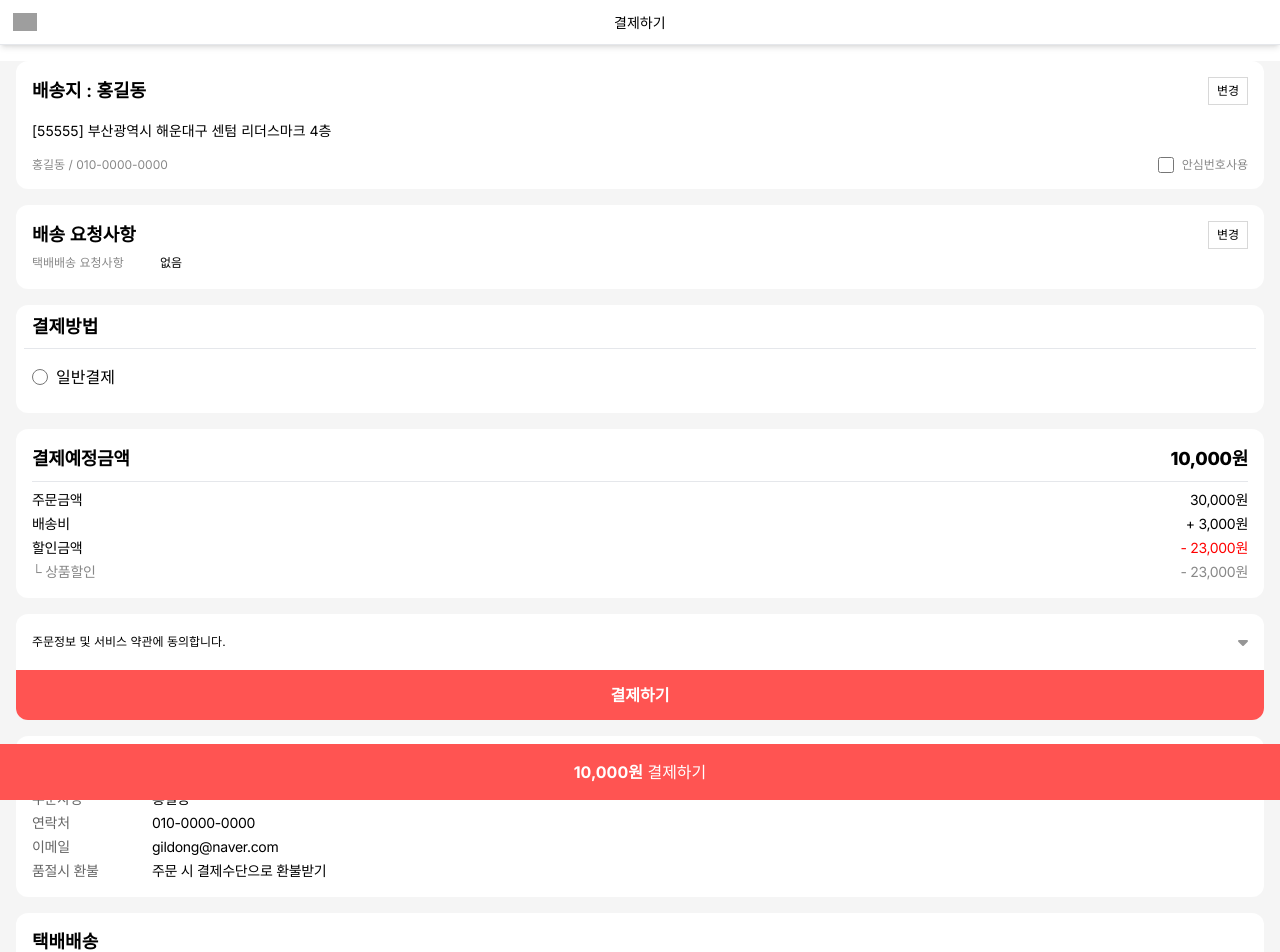
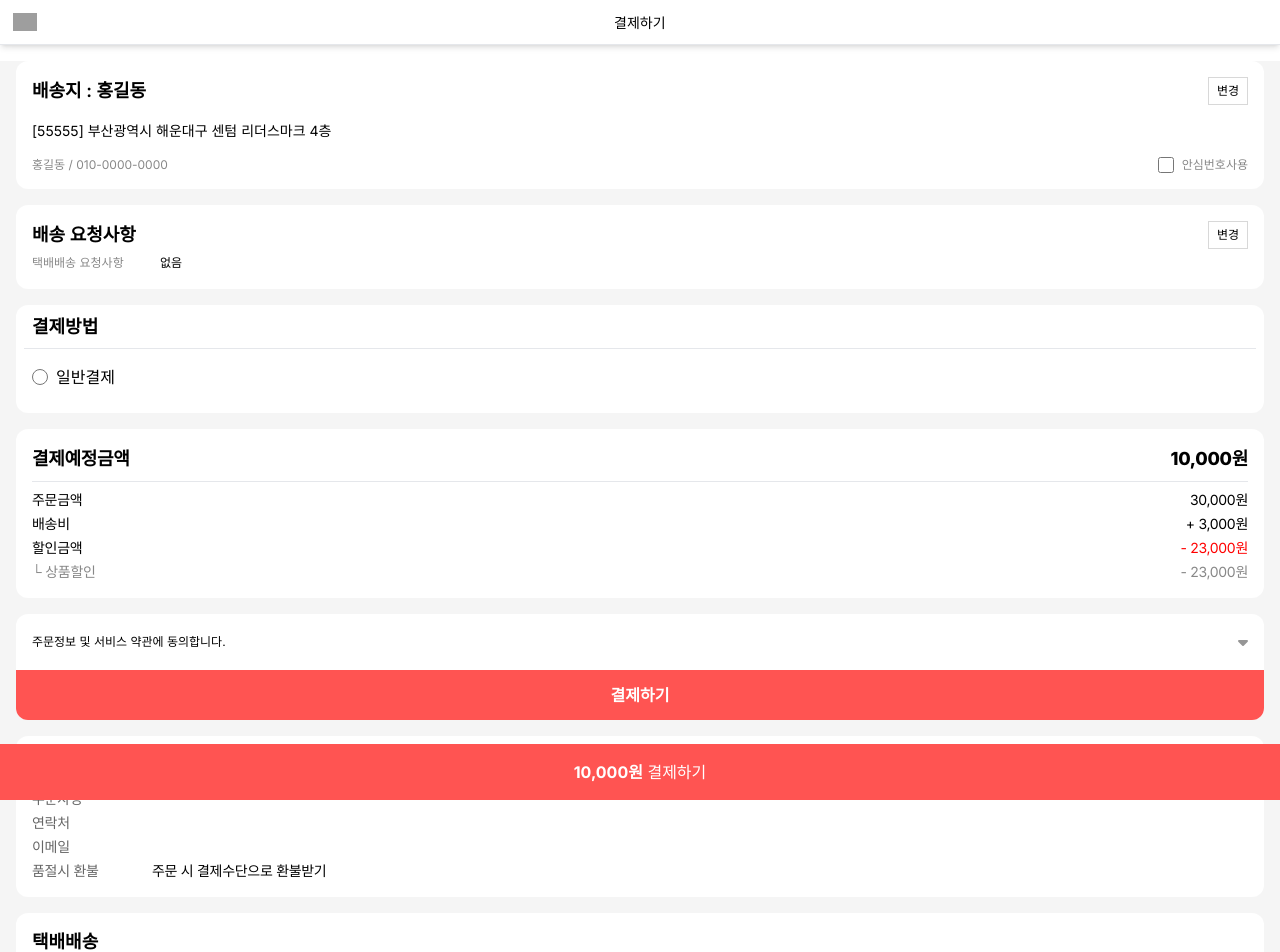
Before and after one commit to myonjin/Tyranno, a Next.js app: page /order in a window 1280 px wide. Shown: the top 952 px of the page. Built offline with nearby package versions, Linux system fonts and the light colour scheme; no server answers; grey boxes are pictures that could not be loaded.

Commit message:
feat : 주문자 정보

```diff
--- /dev/null
+++ b/src/actions/mypage.ts
@@ -0,0 +1,8 @@
+import { GetAPI } from './FetchAPI'
+import { GetToken } from './GetToken'
+const token = GetToken()
+async function getMyInfo() {
+    const response = await GetAPI('/api/v1/users', undefined, await token)
+    return response.result
+}
+export { getMyInfo }
--- a/src/components/pages/order/InformationOfOrderer.tsx
+++ b/src/components/pages/order/InformationOfOrderer.tsx
@@ -1,9 +1,23 @@
 'use client'
-import { useState } from 'react'
+import { useEffect, useState } from 'react'
 import ChangeOrdererInformModal from '@/components/modal/ChangeOrdererInformModal'
-
+import { MyInfo } from '@/types/MyInfoDataType'
+import { getMyInfo } from '@/actions/mypage'
 export default function InformationOfOrderer() {
     const [changeOrdererInformModalOpen, setChangeOrdererInformModalOpen] = useState(false)
+
+    const [MyInfo, setMyInfo] = useState<MyInfo>()
+    const fetchData = async () => {
+        try {
+            const res = await getMyInfo()
+            setMyInfo(res as MyInfo)
+        } catch (err) {
+            console.error(err)
+        }
+    }
+    useEffect(() => {
+        fetchData()
+    }, [])
 
     return (
         <>
@@ -29,7 +43,7 @@ export default function InformationOfOrderer() {
                             <span>주문자명</span>
                         </dt>
                         <dd>
-                            <span>{'홍길동'}</span>
+                            <span>{MyInfo?.name}</span>
                         </dd>
                     </dl>
                     <dl className="flex mt-[3px] text-[14px]">
@@ -37,7 +51,7 @@ export default function InformationOfOrderer() {
                             <span>연락처</span>
                         </dt>
                         <dd>
-                            <span>{'010-0000-0000'}</span>
+                            <span>{MyInfo?.phoneNumber}</span>
                         </dd>
                     </dl>
                     <dl className="flex mt-[3px] text-[14px]">
@@ -45,7 +59,7 @@ export default function InformationOfOrderer() {
                             <span>이메일</span>
                         </dt>
                         <dd>
-                            <span>{'gildong@naver.com'}</span>
+                            <span>{MyInfo?.email}</span>
                         </dd>
                     </dl>
                     <dl className="flex mt-[3px] text-[14px]">
--- /dev/null
+++ b/src/types/MyInfoDataType.ts
@@ -0,0 +1,6 @@
+export interface MyInfo {
+    loginId: string
+    name: string
+    phoneNumber: string
+    email: string
+}
```
